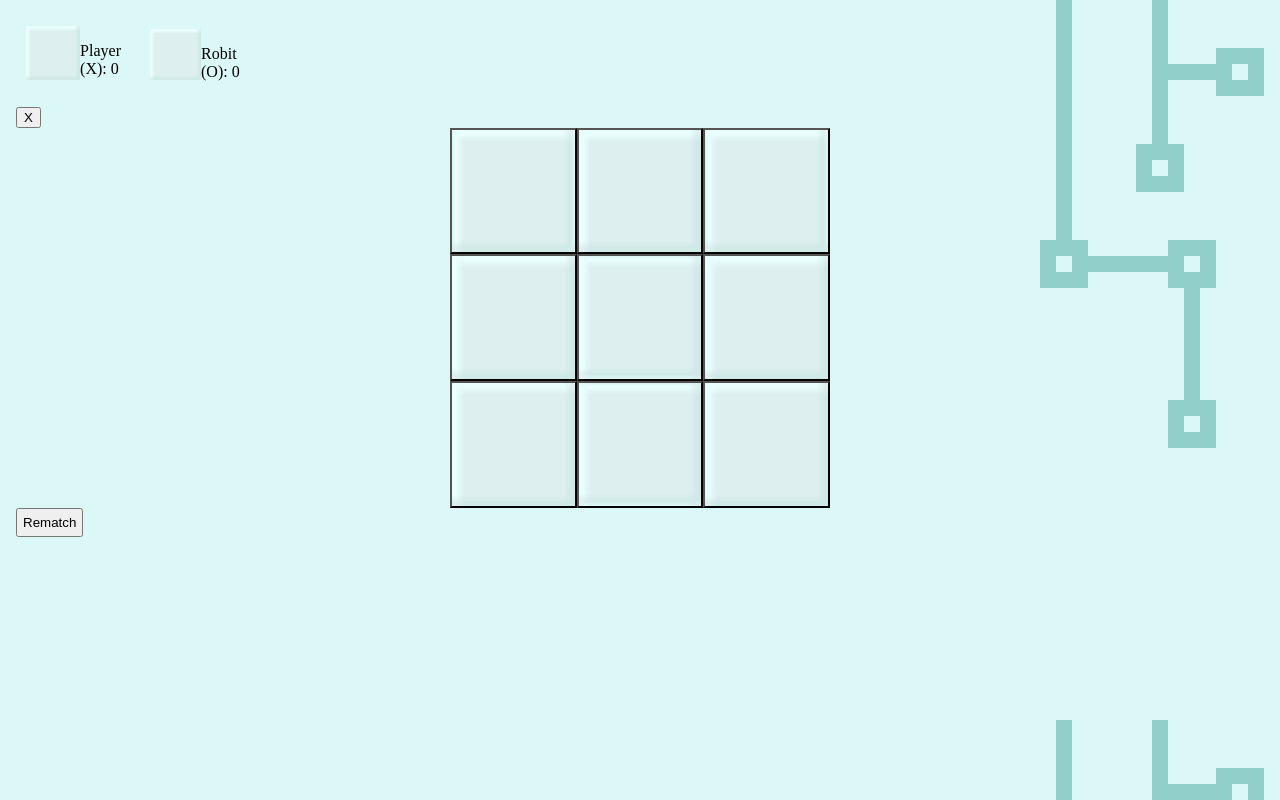
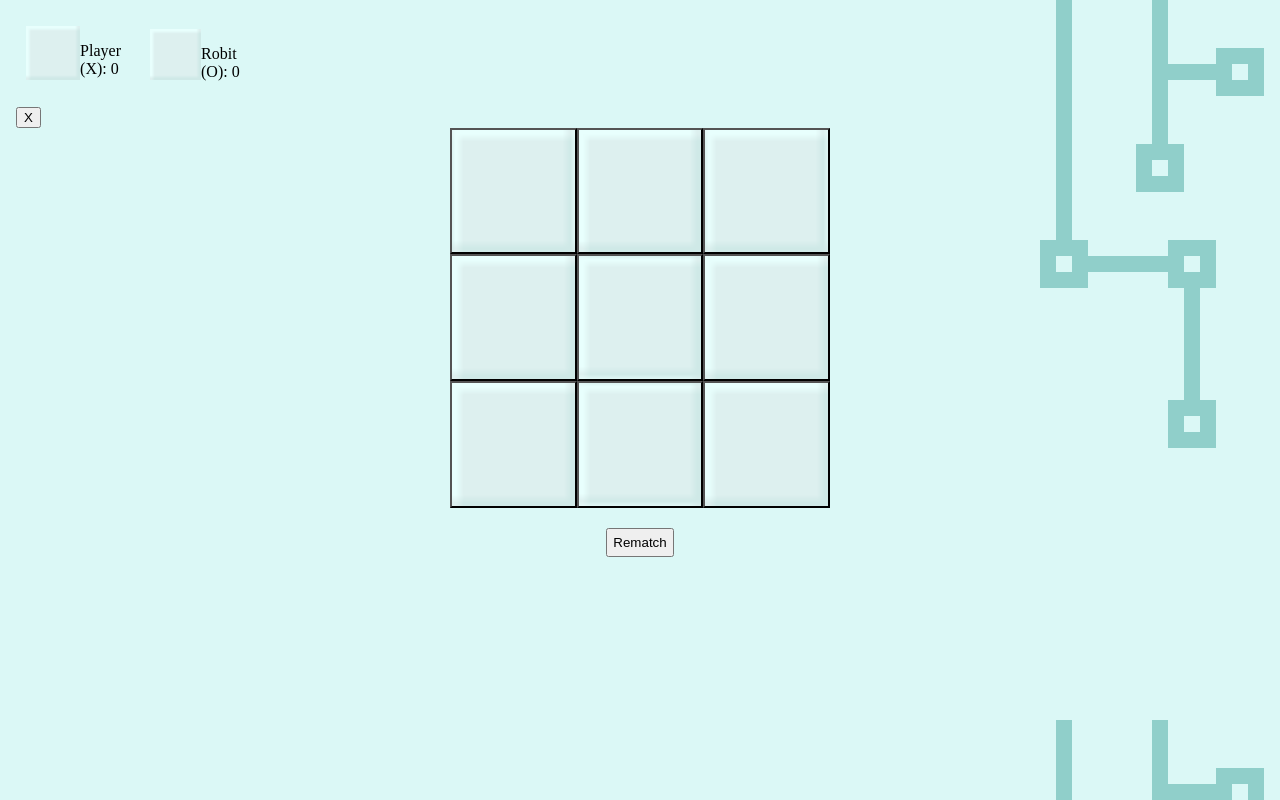
Before and after one commit to badideainc/internship-code-test, a website: page index.html in a window 1280 px wide. Drawn offline with Linux system fonts and the light colour scheme.

Commit message:
allign rematch button

```diff
--- a/style.css
+++ b/style.css
@@ -40,7 +40,16 @@ body {
 
 #reset {
 	padding: 5px;
+
 }
+
+#resetDiv {
+	display: flex;
+	align-self: center;
+	justify-content: center;
+	padding: 20px;
+}
+
 
 .score {
 	display: inline-flex;
```
